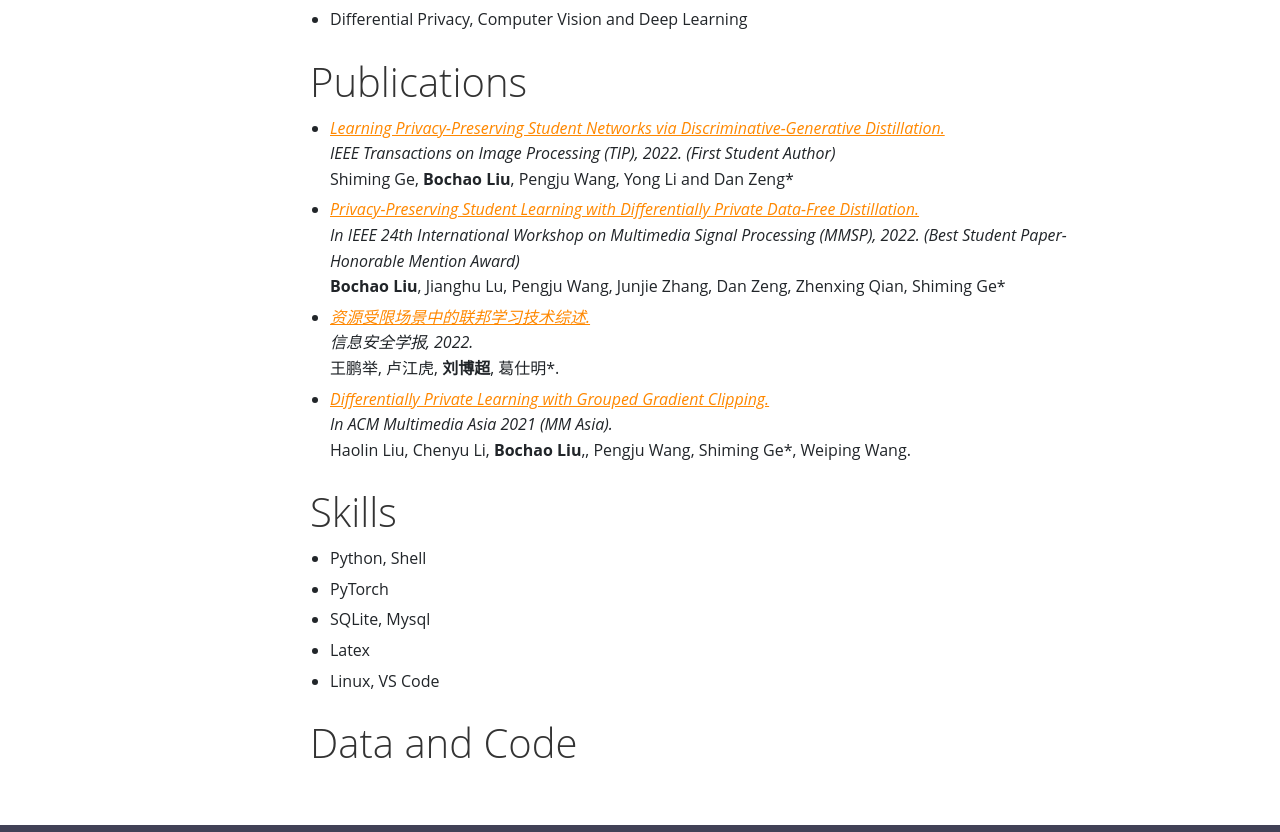
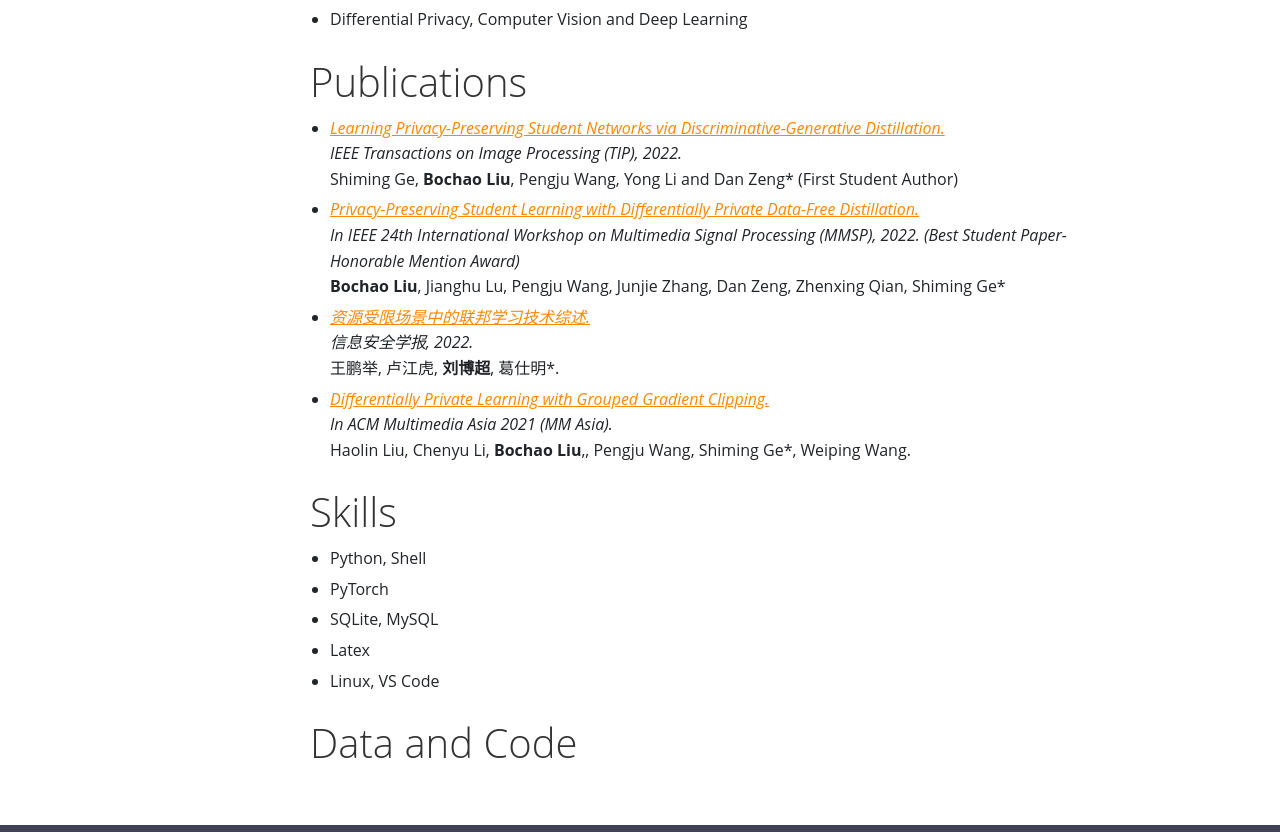
Before and after one commit to llbbcc/llbbcc.github.io, a plain HTML site: page index.html in a window 1280 px wide. Shown: the part 804-1636 px from the top of the page. Drawn offline with Linux system fonts and the light colour scheme.

Commit message:
Update index.html

```diff
--- a/index.html
+++ b/index.html
@@ -71,8 +71,8 @@
 
           <ul>
             <li><a href="./papers/TIP2022.pdf"><em>Learning Privacy-Preserving Student Networks via Discriminative-Generative Distillation.</em></a><br>
-              <em>IEEE Transactions on Image Processing (TIP), 2022. (First Student Author)</em><br>
-              Shiming Ge, <strong>Bochao Liu</strong>, Pengju Wang, Yong Li and Dan Zeng*</li>
+              <em>IEEE Transactions on Image Processing (TIP), 2022.</em><br>
+              Shiming Ge, <strong>Bochao Liu</strong>, Pengju Wang, Yong Li and Dan Zeng* (First Student Author)</li>
 
             <li><a href="./papers/MMSP22.pdf"><em>Privacy-Preserving Student Learning with Differentially Private Data-Free Distillation.</em></a><br>
               <em>In IEEE 24th International Workshop on Multimedia Signal Processing (MMSP), 2022. (Best Student Paper-Honorable Mention Award)</em><br>
@@ -113,7 +113,7 @@
             <li>Python, Shell</li>
             <li>PyTorch</li>
             <!-- <li>Spark, Hadoop</li> -->
-            <li>SQLite, Mysql</li>
+            <li>SQLite, MySQL</li>
             <li>Latex</li>
             <li>Linux, VS Code</li>
             <!-- <li>Swimming, Singing, Cycling, Photography</li> -->
```
